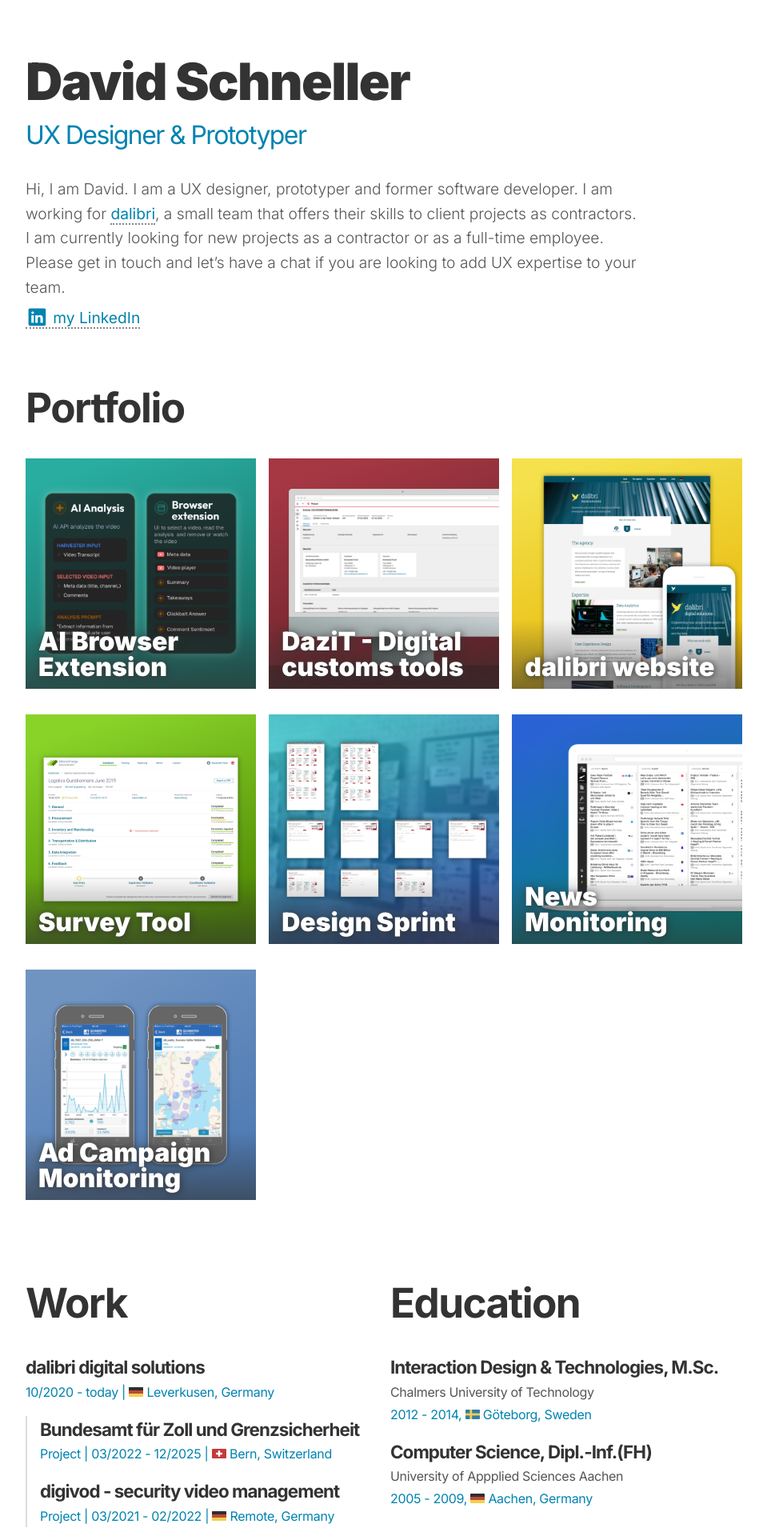
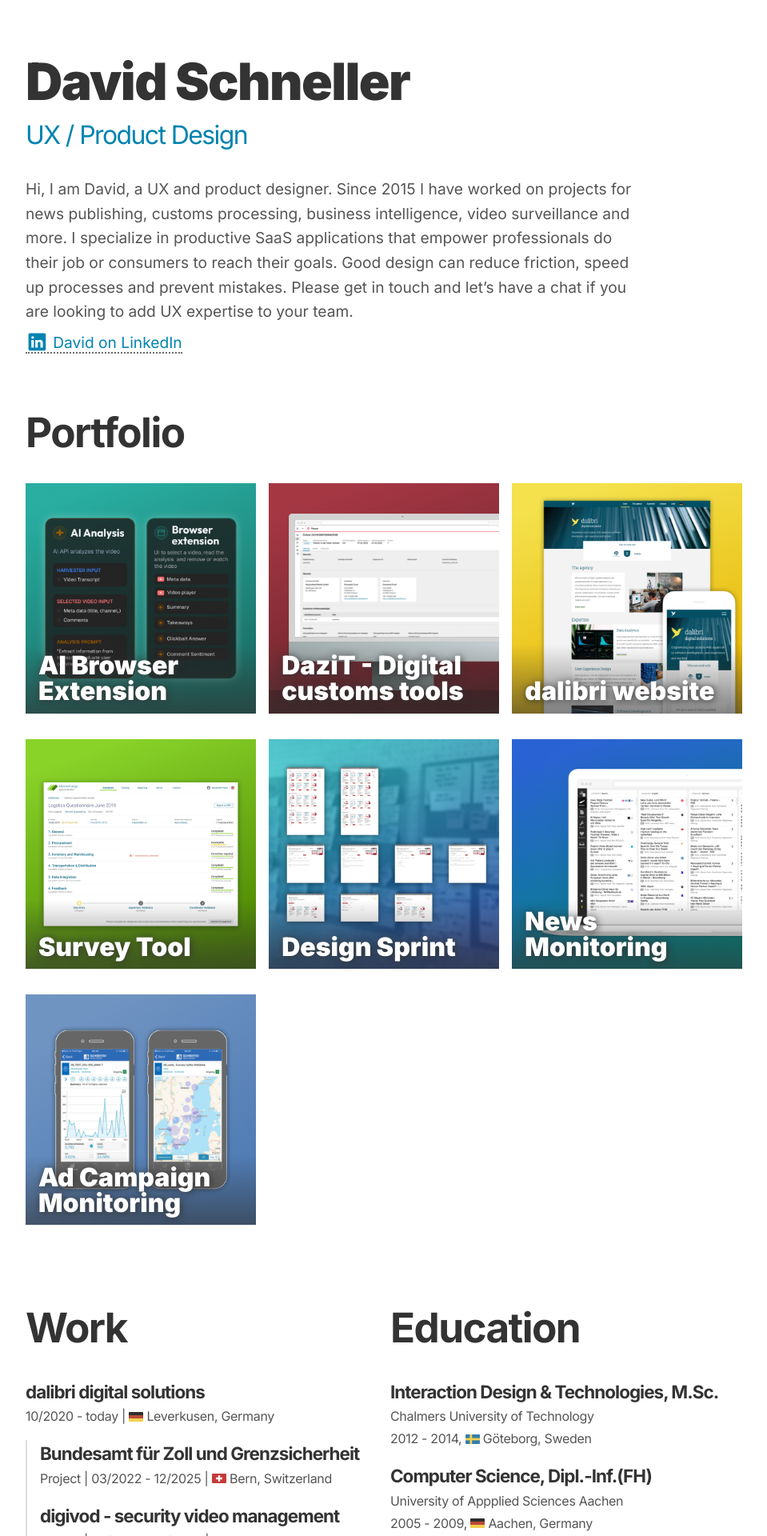
Before and after one commit to DavidSlr/portfolio, a Jekyll site: the page built from index.md, in a window 1280 px wide. Shown: the top 1920 px of the page at 80% size, without its empty margins (160-1119 px from the left). Built offline with Jekyll 4.4.1, drawn with Linux system fonts in a browser that asks for light colours; some of the changed text lies outside the part shown.

Commit message:
Typograph improvements Skill updates

```diff
--- a/_includes/cv.html
+++ b/_includes/cv.html
@@ -4,33 +4,33 @@
         <ul>
             <li>
                 <h3>dalibri digital solutions</h3>
-                <p class="tagline">10/2020 - today | <img src="/images/flag-de.svg" class="flag" /> Leverkusen, Germany</p>
+                <p>10/2020 - today | <img src="/images/flag-de.svg" class="flag" /> Leverkusen, Germany</p>
 
                 <ul>
                     <li>
                         <h3>Bundesamt für Zoll und Grenzsicherheit</h3>
-                        <p class="tagline">Project | 03/2022 - 12/2025 | <img src="/images/flag-ch.svg" class="flag" /> Bern, Switzerland</p>
+                        <p>Project | 03/2022 - 12/2025 | <img src="/images/flag-ch.svg" class="flag" /> Bern, Switzerland</p>
                     </li>
 
 
                     <li>
                         <h3>digivod - security video management</h3>
-                        <p class="tagline">Project | 03/2021 - 02/2022 | <img src="/images/flag-de.svg" class="flag" /> Remote, Germany </p>
+                        <p>Project | 03/2021 - 02/2022 | <img src="/images/flag-de.svg" class="flag" /> Remote, Germany </p>
                     </li>
                 </ul>
             </li>
             <li>
                 <h3>Cognizant Interactive Studio</h3>
-                <p class="tagline">06/2018 - 09/2020 | <img src="/images/flag-de.svg" class="flag" /> Cologne, Germany</p>
+                <p>06/2018 - 09/2020 | <img src="/images/flag-de.svg" class="flag" /> Cologne, Germany</p>
             </li>
             <li>
                 <h3>Schibsted Products & Technology</h3>
-                <p class="tagline">06/2015 - 06/2018 | <img src="/images/flag-se.svg" class="flag" /> Stockholm, Sweden</p>
+                <p>06/2015 - 06/2018 | <img src="/images/flag-se.svg" class="flag" /> Stockholm, Sweden</p>
             </li>
             <li>
                 <h3>Mobile Media & Communication Lab</h3>
                 <p>University of Appplied Sciences Aachen</p>
-                <p class="tagline">11/2009 - 08/2012 | <img src="/images/flag-de.svg" class="flag" /> Aachen, Germany</p>
+                <p>11/2009 - 08/2012 | <img src="/images/flag-de.svg" class="flag" /> Aachen, Germany</p>
             </li>
         </ul>
     </div>
@@ -41,7 +41,7 @@
             <li>
                 <h3>Interaction Design & Technologies, M.Sc.</h3>
                 <p>Chalmers University of Technology</p>
-                <p class="tagline">2012 - 2014, <img src="/images/flag-se.svg" class="flag" /> Göteborg, Sweden</p>
+                <p>2012 - 2014, <img src="/images/flag-se.svg" class="flag" /> Göteborg, Sweden</p>
             </li>
             <p></p>
         </div>
@@ -49,7 +49,7 @@
             <li>
                 <h3>Computer Science, Dipl.-Inf.(FH)</h3>
                 <p>University of Appplied Sciences Aachen</p>
-                <p class="tagline">2005 - 2009, <img src="/images/flag-de.svg" class="flag" /> Aachen, Germany</p>
+                <p>2005 - 2009, <img src="/images/flag-de.svg" class="flag" /> Aachen, Germany</p>
             </li>
             <p></p>
         </div>
--- a/_includes/skills.html
+++ b/_includes/skills.html
@@ -6,14 +6,10 @@
     <li>Mockups</li>
     <li>User testing</li>
     <li>Figma</li>
-    <li>Sketch</li>
-    <li>InVision</li>
-    <li>Framer.js</li>
-    <li>Python</li>
-    <li>HTML/CSS</li>
-    <li>C#</li>
-    <li>DynamoDB</li>
-    <li>SQL</li>
-    <li>Agile</li>
+    <li>Design Systems</li>
+    <li>Claude Code</li>
+    <li>Git</li>
+    <li>Stakeholder workshops</li>
+    <li>Kanban</li>
     <li>Scrum</li>
 </ul>
--- a/css/style.scss
+++ b/css/style.scss
@@ -12,7 +12,7 @@ $dark-accent: $accent;
 
 $dark-text: #333;
 $medium-text: #555;
-$light-text: #888;
+$light-text: #6b6b6b;
 $light-border: #ddd;
 
 
@@ -51,7 +51,7 @@ body {
     background-color: #fff;
     font-size: 100%;
     color: $medium-text;
-    font-weight: 300;
+    font-weight: 400;
 }
 
 h1, h2, h3, h4, h5, h6 {
@@ -62,7 +62,7 @@ h1, h2, h3, h4, h5, h6 {
 }
   h1 { font-size: 4.0rem; line-height: 1.2;  letter-spacing: -.1rem; font-weight: 900; margin-bottom: 0}
   h2 { font-size: 3.2rem; line-height: 1.25; letter-spacing: -.1rem; margin-top: 4rem;}
-  h3 { font-size: 2.4rem; line-height: 1.3;  letter-spacing: -.1rem; }
+  h3 { font-size: 2.4rem; line-height: 1.3;  letter-spacing: -.06rem; }
   h4 { font-size: 1.4rem; line-height: 1.35; letter-spacing: -.06rem; margin-top: 2rem;}
 
 .tagline {
@@ -408,7 +408,9 @@ ul.skills {
         color: #E5F8FF;
         font-weight: 400;
         cursor: default;
+        background-color: $accent;
 
+        /*
         background-image: linear-gradient(135deg, $gradient1, $gradient2 50%, $gradient3 55%, $gradient4);
 
         background-size: 300% 100%;
@@ -423,6 +425,7 @@ ul.skills {
 
             color: #524000;
         }
+            */
     }
 }
 
--- a/index.md
+++ b/index.md
@@ -8,13 +8,13 @@ title: Portfolio
 ---
 
 # David Schneller
-<p class="tagline">UX Designer & Prototyper</p>
+<p class="tagline">UX / Product Design</p>
 
-Hi, I am David. I am a UX designer, prototyper and former software developer. I am working for [dalibri](http://dalibri.com), a small team that offers their skills to client projects as contractors. I am currently looking for new projects as a contractor or as a full-time employee. Please get in touch and let's have a chat if you are looking to add UX expertise to your team.
+Hi, I am David, a UX and product designer. Since 2015 I have worked on projects for news publishing, customs processing, business intelligence, video surveillance and more. I specialize in productive SaaS applications that empower professionals do their job or consumers to reach their goals. Good design can reduce friction, speed up processes and prevent mistakes. Please get in touch and let's have a chat if you are looking to add UX expertise to your team.
 
 <a href="https://www.linkedin.com/in/davidslr" class="linkedin">
     <svg xmlns="http://www.w3.org/2000/svg" height="1.6rem" viewBox="0 0 512 512"><path d="M417.2 64H96.8C79.3 64 64 76.6 64 93.9V415c0 17.4 15.3 32.9 32.8 32.9h320.3c17.6 0 30.8-15.6 30.8-32.9V93.9C448 76.6 434.7 64 417.2 64zM183 384h-55V213h55v171zm-25.6-197h-.4c-17.6 0-29-13.1-29-29.5 0-16.7 11.7-29.5 29.7-29.5s29 12.7 29.4 29.5c0 16.4-11.4 29.5-29.7 29.5zM384 384h-55v-93.5c0-22.4-8-37.7-27.9-37.7-15.2 0-24.2 10.3-28.2 20.3-1.5 3.6-1.9 8.5-1.9 13.5V384h-55V213h55v23.8c8-11.4 20.5-27.8 49.6-27.8 36.1 0 63.4 23.8 63.4 75.1V384z"/></svg>
-    my LinkedIn
+    David on LinkedIn
 </a>
 
 ## Portfolio
```
